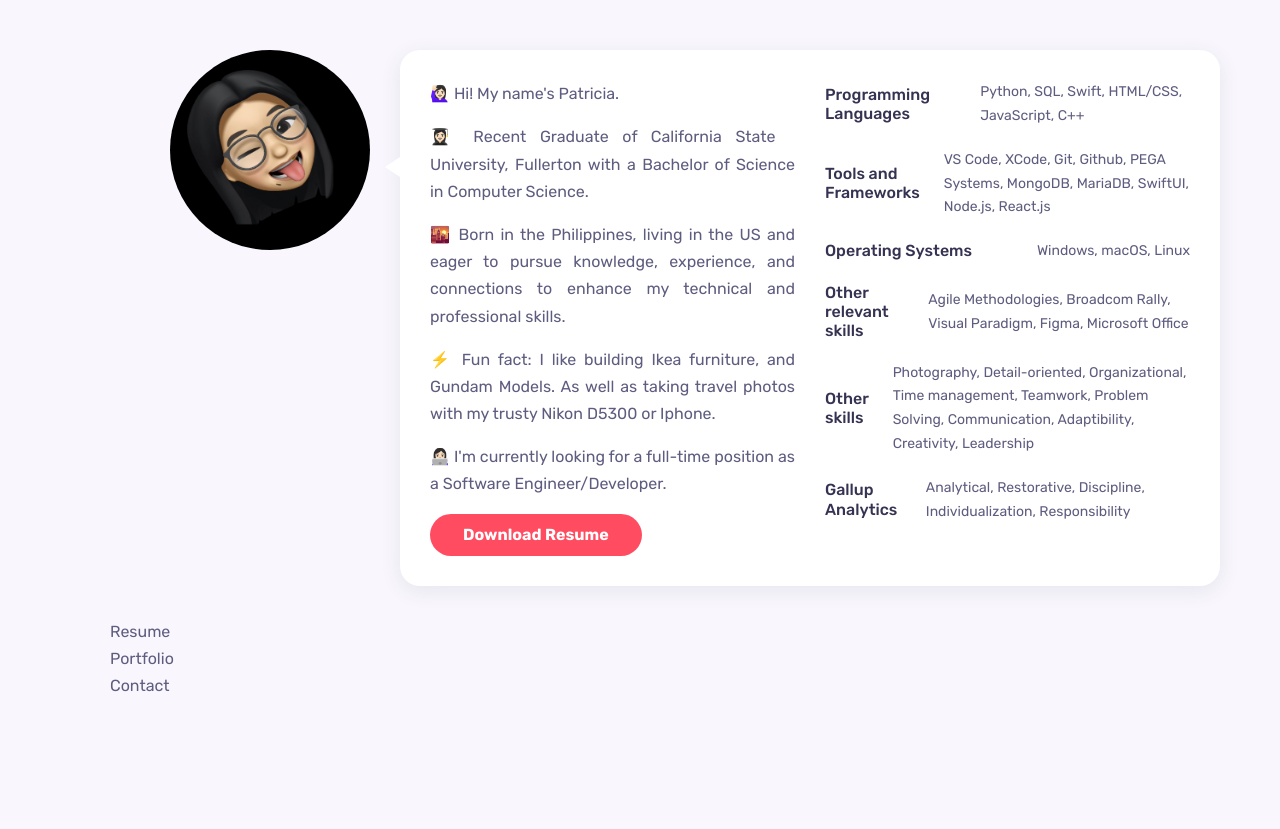
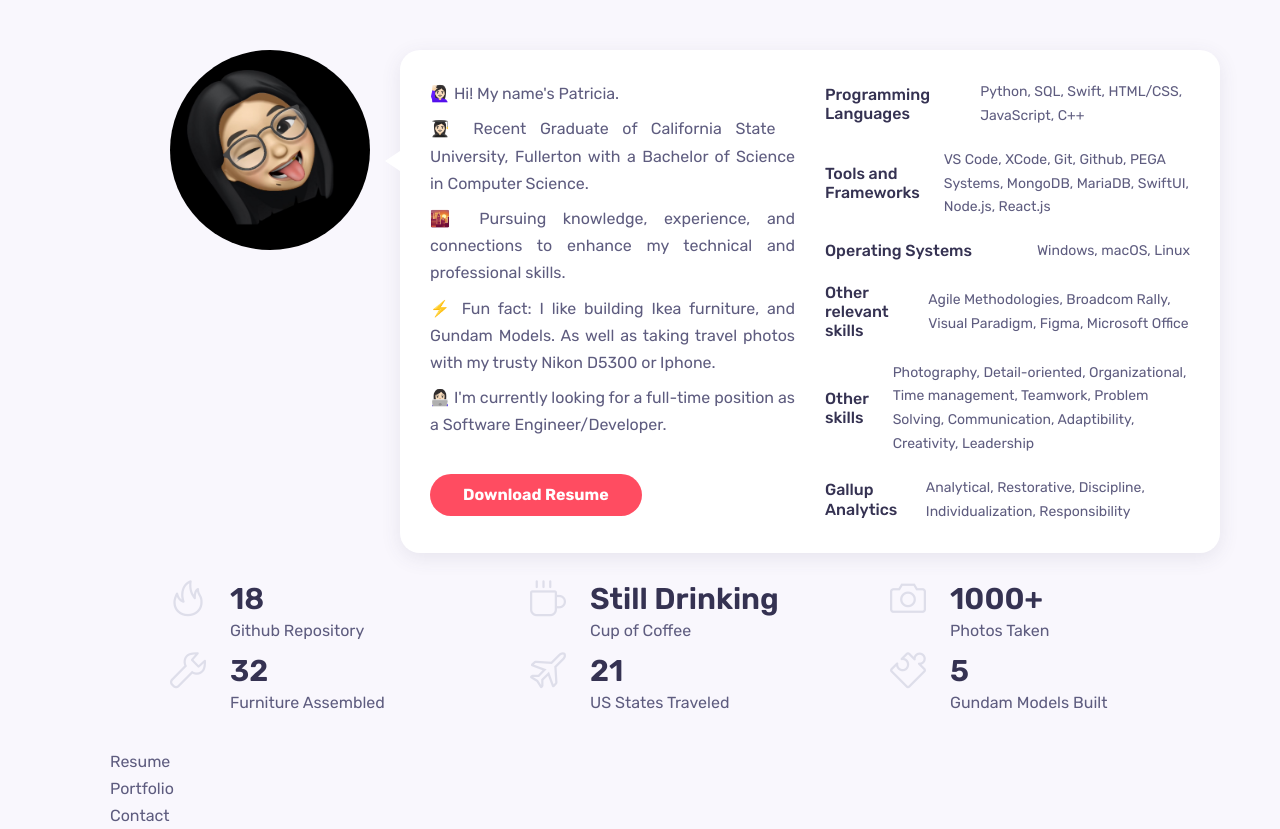
Before and after one commit to patriciaong977/patriciaong, a React (Create React App) app: page / in a window 1280 px wide. Shown: the part 949-1778 px from the top of the page. Before the commit the page ends 1648 px from the top, so only its background shows below. Built offline with nearby package versions, Linux system fonts and the light colour scheme.

Commit message:
About Section Completed

```diff
--- a/src/components/about/About.jsx
+++ b/src/components/about/About.jsx
@@ -2,11 +2,13 @@ import React from 'react'
 import "./about.css";
 
 import Image from "../../assets/isha.jpg";
+import AboutBox from './AboutBox';
 
 const About = () => {
   return (
     <section className="about container section" id='about'>
       <h2 className="section__title">About Me</h2>
+
 
       <div className="about__container grid">
         <img src={Image} alt="" className="about__img" style={{ borderRadius: '50%' }} />
@@ -16,13 +18,14 @@ const About = () => {
 
             <p className="about__description">🙋🏻‍♀️ Hi! My name's Patricia. </p>
             <p className="about__description">👩🏻‍🎓 Recent Graduate of California State University, Fullerton with a Bachelor of Science in Computer Science.</p>
-            <p className="about__description">🌇 Born in the Philippines, living in the US and eager to pursue knowledge, experience, and connections to enhance my technical and professional skills.</p>
+            <p className="about__description">🌇 Pursuing knowledge, experience, and connections to enhance my technical and professional skills.</p>
             <p className="about__description">⚡ Fun fact: I like building Ikea furniture, and Gundam Models. As well as taking travel photos with my trusty Nikon D5300 or Iphone.</p>
             <p className="about__description">👩🏻‍💻 I'm currently looking for a full-time position as a Software Engineer/Developer.</p>
 
+            <br/>
+
             <a href="" className="btn">Download Resume</a>
           </div>
-
           <div className="about__skills grid">
             <div className="skills__data">
               <div className="skills__titles">
@@ -64,13 +67,12 @@ const About = () => {
                 <p className="skills__description">Analytical, Restorative, Discipline, Individualization, Responsibility</p>
               </div>
             </div>
-
           </div>
-
-
         </div>
       </div>
+      <AboutBox />
     </section>
+
   )
 }
 
--- a/src/components/about/AboutBox.jsx
+++ b/src/components/about/AboutBox.jsx
@@ -2,7 +2,62 @@ import React from 'react'
 
 const AboutBox = () => {
   return (
-    <div>AboutBox</div>
+    <div className="about__boxes grid">
+      <div className="about__box">
+        <i className="about__icon icon-fire"></i>
+
+        <div>
+          <h3 className="about__title">18</h3>
+          <span className="about__subtitle">Github Repository</span>
+        </div>
+      </div>
+
+      <div className="about__box">
+        <i className="about__icon icon-cup"></i>
+
+        <div>
+          <h3 className="about__title">Still Drinking</h3>
+          <span className="about__subtitle">Cup of Coffee</span>
+        </div>
+      </div>
+
+      <div className="about__box">
+        <i className="about__icon icon-camera"></i>
+
+        <div>
+          <h3 className="about__title">1000+</h3>
+          <span className="about__subtitle">Photos Taken</span>
+        </div>
+      </div>
+
+      <div className="about__box">
+        <i className="about__icon icon-wrench"></i>
+
+        <div>
+          <h3 className="about__title">32</h3>
+          <span className="about__subtitle">Furniture Assembled</span>
+        </div>
+      </div>
+
+      <div className="about__box">
+        <i className="about__icon icon-plane"></i>
+
+        <div>
+          <h3 className="about__title">21</h3>
+          <span className="about__subtitle">US States Traveled</span>
+        </div>
+      </div>
+
+      <div className="about__box">
+        <i className="about__icon icon-puzzle"></i>
+
+        <div>
+          <h3 className="about__title">5</h3>
+          <span className="about__subtitle">Gundam Models Built</span>
+        </div>
+      </div>
+
+    </div>
   )
 }
 
--- a/src/components/about/about.css
+++ b/src/components/about/about.css
@@ -29,7 +29,7 @@
 }
 
 .about__description {
-  margin-bottom: 1rem;
+  margin-bottom: 0.5rem;
   text-align: justify;
 }
 
@@ -56,3 +56,24 @@
   font-size: var(--small-font-size);
   /* background-color: aqua; */
 }
+
+.about__boxes {
+  grid-template-columns: repeat(3, 1fr);
+  column-gap: 1.875rem;
+  margin-top: 1.25rem;
+}
+
+.about__box {
+  display: flex;
+  column-gap: 1.5rem;
+  margin-top: 0.5rem;
+}
+
+.about__icon {
+  font-size: var(--h1-font-size);
+  color: #dedeea;
+}
+
+.about__title {
+  font-size: 1.875rem;;
+}
```
